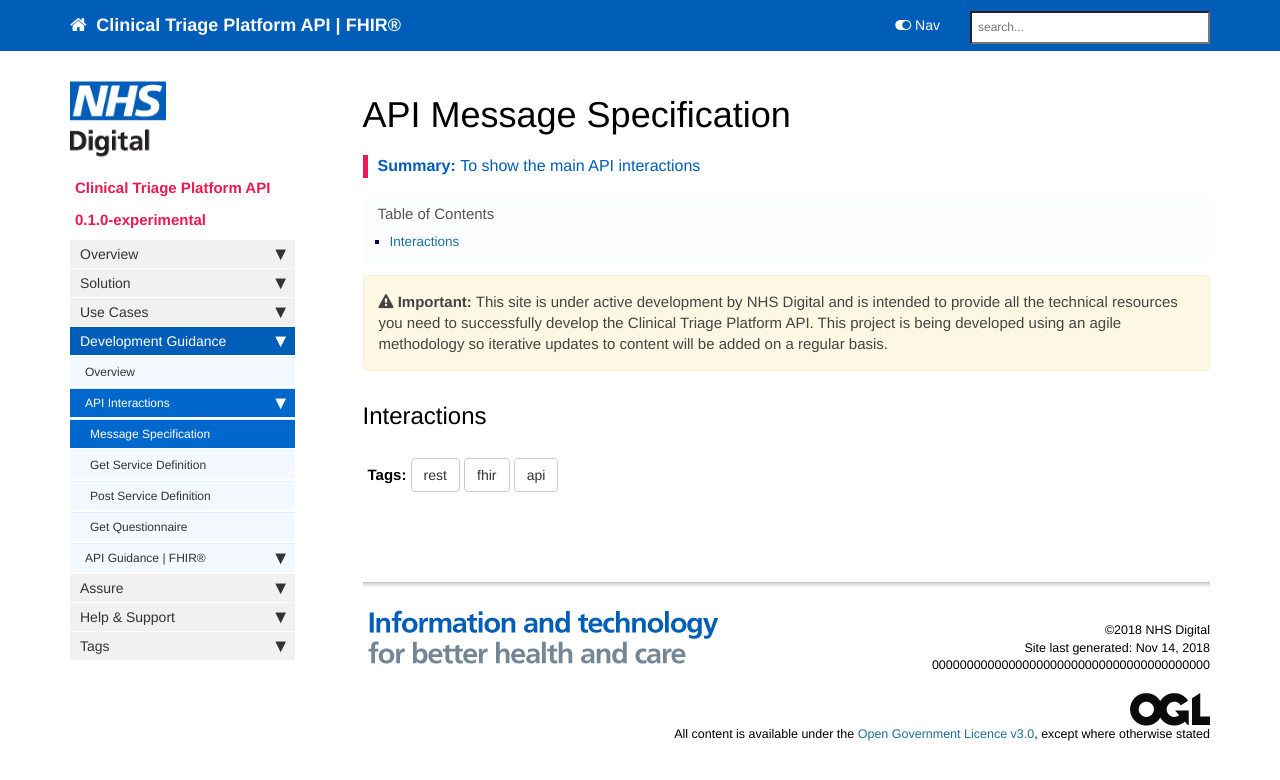
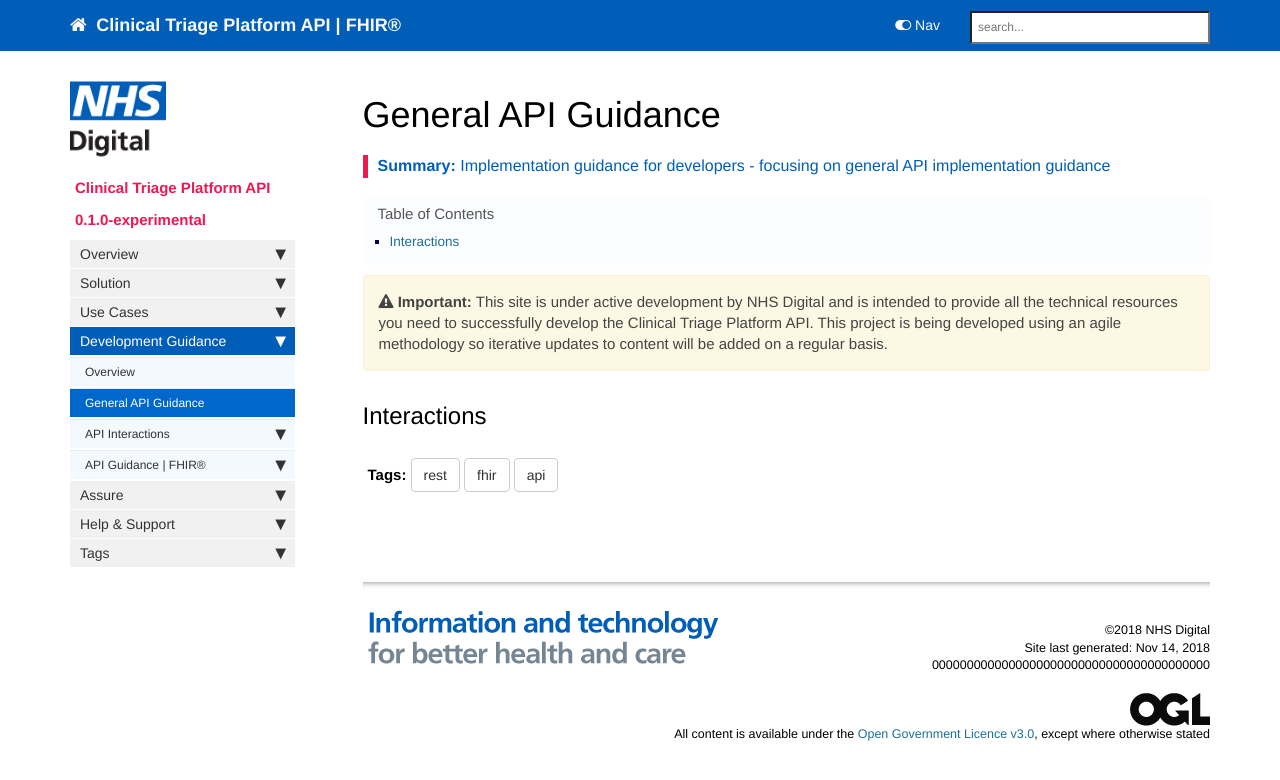
Before and after one commit to nhsconnect/FHIR-CDS, a Jekyll site: the page built from pages/explore/api_guidance.md, in a window 1280 px wide. Shown: the top 780 px of the page. Built offline with Jekyll 4.4.1, drawn with Linux system fonts in a browser that asks for light colours; nearby versions of some CDN libraries; comment, search, counter and statistics services are not loaded.

Commit message:
added guidance page

```diff
--- a/pages/explore/api_message_spec.md
+++ b/pages/explore/api_guidance.md
@@ -1,10 +1,10 @@
 ---
-title: API Message Specification
+title: General API Guidance
 keywords: rest, api
 tags: [rest,fhir,api]
-sidebar: accessrecord_rest_sidebar
-permalink: api_message_spec.html
-summary: To show the main API interactions
+sidebar: ctp_rest_sidebar
+permalink: api_guidance.html
+summary: Implementation guidance for developers - focusing on general API implementation guidance
 ---
 {% include important.html content="This site is under active development by NHS Digital and is intended to provide all the technical resources you need to successfully develop the Clinical Triage Platform API. This project is being developed using an agile methodology so iterative updates to content will be added on a regular basis." %}
 
```
Also changed, not shown: _data/sidebars/overview_sidebar.yml (+3 -18 lines).
